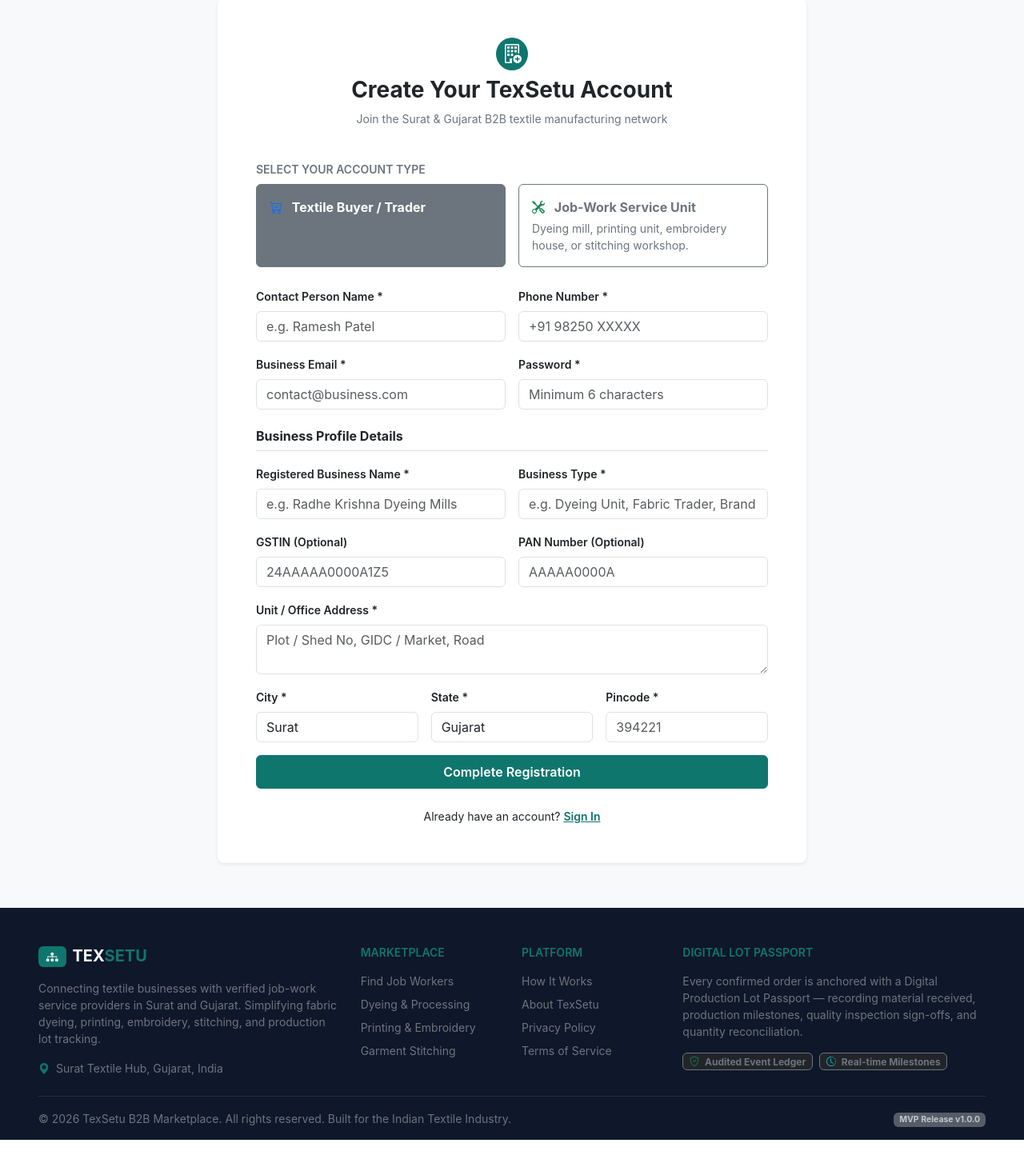
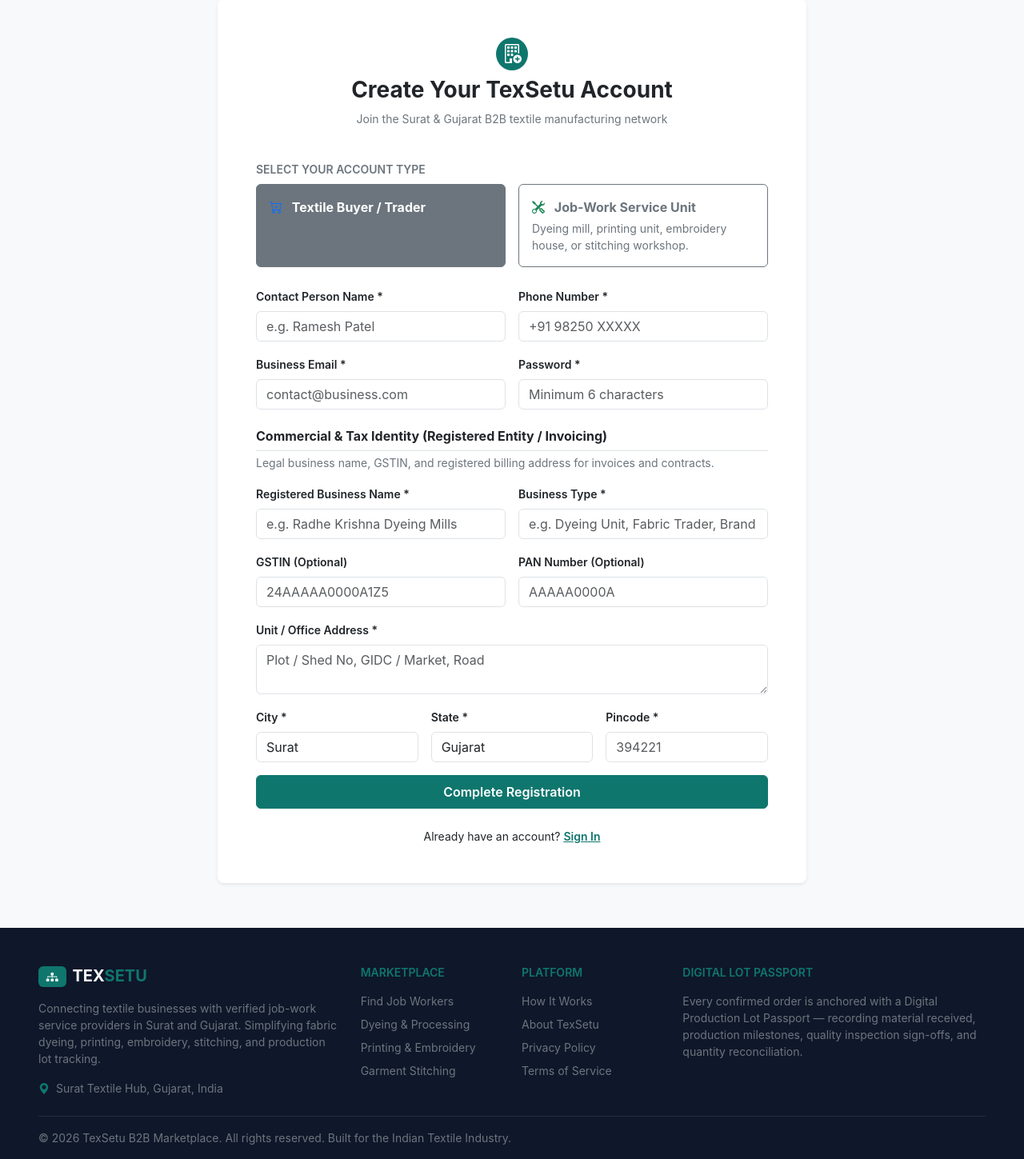
Before and after one commit to neevlila/TexSetu, a Spring Boot app: page /auth/register in a window 1280 px wide. Shown: the part 129-1578 px from the top of the page at 80% size. Before the commit the page ends 1554 px from the top, so only its background shows below. Run offline with Spring Boot 4, Linux system fonts and the light colour scheme; some of the project's set-up classes (security, data sources, template engines, error pages and the like) are left out, and stand-ins take their place; some libraries are stand-ins or nearby versions.

Commit message:
fix(ui,auth): fix category icons, clean footer badges, clarify registration profile sections, and enable admin role access to RFQ forms

```diff
--- a/src/main/java/com/texsetu/controller/HomeController.java
+++ b/src/main/java/com/texsetu/controller/HomeController.java
@@ -55,4 +55,9 @@ public class HomeController {
     public String terms() {
         return "public/terms";
     }
+
+    @GetMapping("/error/403")
+    public String accessDenied() {
+        return "error/403";
+    }
 }
--- a/src/main/java/com/texsetu/security/SecurityConfig.java
+++ b/src/main/java/com/texsetu/security/SecurityConfig.java
@@ -83,10 +83,11 @@ public class SecurityConfig {
                         "/images/**",
                         "/uploads/**",
                         "/actuator/health",
+                        "/error/403",
                         "/h2-console/**"
                 ).permitAll()
-                .requestMatchers("/buyer/**").hasRole(Role.BUYER.name())
-                .requestMatchers("/job-worker/**").hasRole(Role.JOB_WORKER.name())
+                .requestMatchers("/buyer/**").hasAnyRole(Role.BUYER.name(), Role.ADMIN.name())
+                .requestMatchers("/job-worker/**").hasAnyRole(Role.JOB_WORKER.name(), Role.ADMIN.name())
                 .requestMatchers("/admin/**").hasRole(Role.ADMIN.name())
                 .anyRequest().authenticated()
             )
--- a/src/main/resources/static/css/custom.css
+++ b/src/main/resources/static/css/custom.css
@@ -47,6 +47,19 @@ body {
 
 .text-teal {
     color: var(--teal-primary) !important;
+}
+
+.category-icon-box {
+    display: inline-flex;
+    align-items: center;
+    justify-content: center;
+    width: 60px;
+    height: 60px;
+    border-radius: 12px;
+    background-color: #e0f2f1;
+    color: #0f766e;
+    font-size: 1.75rem;
+    box-shadow: 0 2px 4px rgba(15, 118, 110, 0.12);
 }
 
 .hover-white:hover {
--- a/src/main/resources/templates/auth/register.html
+++ b/src/main/resources/templates/auth/register.html
@@ -63,7 +63,8 @@
                         </div>
 
                         <!-- Business Profile Info -->
-                        <h6 class="fw-bold text-navy mt-4 mb-3 border-bottom pb-2">Business Profile Details</h6>
+                        <h6 class="fw-bold text-navy mt-4 mb-1 border-bottom pb-2">Commercial & Tax Identity (Registered Entity / Invoicing)</h6>
+                        <p class="text-secondary small mb-3">Legal business name, GSTIN, and registered billing address for invoices and contracts.</p>
                         <div class="row g-3 mb-3">
                             <div class="col-md-6">
                                 <label class="form-label small fw-semibold">Registered Business Name *</label>
@@ -102,7 +103,8 @@
 
                         <!-- Job-Worker Specific Fields -->
                         <div id="workerFields" class="p-3 bg-light rounded border mb-4">
-                            <h6 class="fw-bold text-teal mb-3"><i class="bi bi-tools me-1"></i> Job-Work Facility Specifications</h6>
+                            <h6 class="fw-bold text-teal mb-1"><i class="bi bi-tools me-1"></i> Factory / Mill Operational Specifications</h6>
+                            <p class="text-secondary small mb-3">Daily capacity and installed machinery. This is displayed on your public provider profile so buyers can discover and match with your unit.</p>
                             <div class="row g-3">
                                 <div class="col-md-6">
                                     <label class="form-label small fw-semibold">Indicative Capacity (Meters or Pieces/Day)</label>
--- a/src/main/resources/templates/fragments/layout.html
+++ b/src/main/resources/templates/fragments/layout.html
@@ -47,22 +47,22 @@
                     </li>
 
                     <!-- Buyer Links -->
-                    <li class="nav-item me-2" sec:authorize="hasRole('BUYER')">
-                        <a class="nav-link" th:href="@{/buyer/dashboard}"><i class="bi bi-speedometer2 me-1"></i> Dashboard</a>
+                    <li class="nav-item me-2" sec:authorize="hasAnyRole('BUYER', 'ADMIN')">
+                        <a class="nav-link" th:href="@{/buyer/dashboard}"><i class="bi bi-speedometer2 me-1"></i> Buyer Desk</a>
                     </li>
-                    <li class="nav-item me-2" sec:authorize="hasRole('BUYER')">
+                    <li class="nav-item me-2" sec:authorize="hasAnyRole('BUYER', 'ADMIN')">
                         <a class="nav-link" th:href="@{/buyer/rfqs}"><i class="bi bi-file-earmark-text me-1"></i> My RFQs</a>
                     </li>
-                    <li class="nav-item me-2" sec:authorize="hasRole('BUYER')">
+                    <li class="nav-item me-2" sec:authorize="hasAnyRole('BUYER', 'ADMIN')">
                         <a class="nav-link" th:href="@{/buyer/orders}"><i class="bi bi-box-seam me-1"></i> Orders & Lots</a>
                     </li>
-                    <li class="nav-item me-3" sec:authorize="hasRole('BUYER')">
+                    <li class="nav-item me-3" sec:authorize="hasAnyRole('BUYER', 'ADMIN')">
                         <a class="btn btn-teal btn-sm text-white" th:href="@{/buyer/rfqs/new}"><i class="bi bi-plus-circle me-1"></i> Post RFQ</a>
                     </li>
 
                     <!-- Job Worker Links -->
-                    <li class="nav-item me-2" sec:authorize="hasRole('JOB_WORKER')">
-                        <a class="nav-link" th:href="@{/job-worker/dashboard}"><i class="bi bi-speedometer2 me-1"></i> Dashboard</a>
+                    <li class="nav-item me-2" sec:authorize="hasAnyRole('JOB_WORKER', 'ADMIN')">
+                        <a class="nav-link" th:href="@{/job-worker/dashboard}"><i class="bi bi-speedometer2 me-1"></i> Mill Desk</a>
                     </li>
                     <li class="nav-item me-2" sec:authorize="hasRole('JOB_WORKER')">
                         <a class="nav-link" th:href="@{/job-worker/rfqs}"><i class="bi bi-briefcase me-1"></i> Market RFQs</a>
@@ -157,19 +157,12 @@
                 </div>
                 <div class="col-lg-4 col-md-6">
                     <h6 class="fw-semibold text-uppercase text-teal small mb-3">Digital Lot Passport</h6>
-                    <p class="text-secondary small">Every confirmed order is anchored with a Digital Production Lot Passport — recording material received, production milestones, quality inspection sign-offs, and quantity reconciliation.</p>
-                    <div class="d-flex align-items-center">
-                        <span class="badge bg-dark border border-secondary text-secondary me-2"><i class="bi bi-shield-check text-success me-1"></i> Audited Event Ledger</span>
-                        <span class="badge bg-dark border border-secondary text-secondary"><i class="bi bi-clock-history text-info me-1"></i> Real-time Milestones</span>
-                    </div>
+                    <p class="text-secondary small mb-0">Every confirmed order is anchored with a Digital Production Lot Passport — recording material received, production milestones, quality inspection sign-offs, and quantity reconciliation.</p>
                 </div>
             </div>
             <hr class="border-secondary opacity-25">
             <div class="d-flex flex-column flex-md-row justify-content-between align-items-center small text-secondary">
-                <p class="mb-md-0">&copy; 2026 TexSetu B2B Marketplace. All rights reserved. Built for the Indian Textile Industry.</p>
-                <div>
-                    <span class="badge bg-secondary opacity-75">MVP Release v1.0.0</span>
-                </div>
+                <p class="mb-0">&copy; 2026 TexSetu B2B Marketplace. All rights reserved. Built for the Indian Textile Industry.</p>
             </div>
         </div>
         <!-- Bootstrap JS Bundle -->
--- a/src/main/resources/templates/public/index.html
+++ b/src/main/resources/templates/public/index.html
@@ -108,11 +108,11 @@
                     <div class="card h-100 shadow-sm border-0 p-3">
                         <div class="card-body">
                             <div class="mb-3">
-                                <span class="badge bg-teal bg-opacity-10 text-teal p-3 rounded-3 fs-4">
+                                <div class="category-icon-box">
                                     <i th:if="${cat.code == 'DYE_FABRIC_PROC'}" class="bi bi-droplet-half"></i>
                                     <i th:if="${cat.code == 'PRINT_EMBROIDERY'}" class="bi bi-printer-fill"></i>
                                     <i th:if="${cat.code == 'STITCH_FINISHING'}" class="bi bi-scissors"></i>
-                                </span>
+                                </div>
                             </div>
                             <h4 class="card-title fw-bold" th:text="${cat.name}">Category Name</h4>
                             <p class="card-text text-secondary small" th:text="${cat.description}">Category description</p>
```
